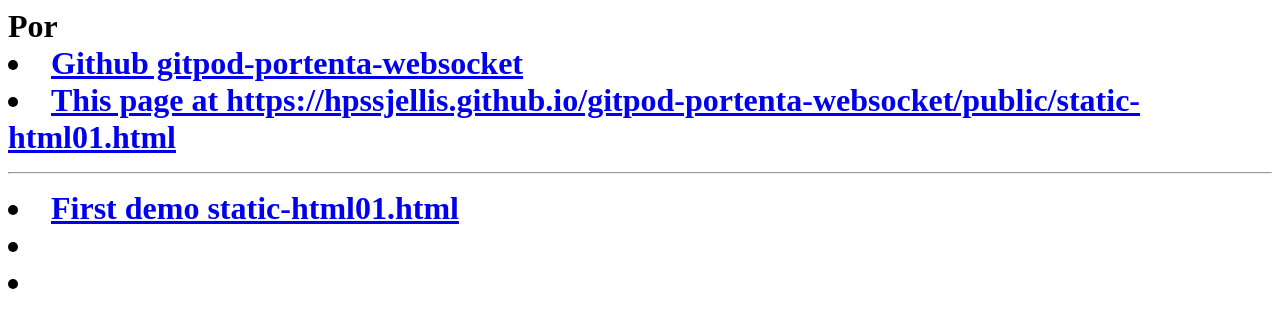
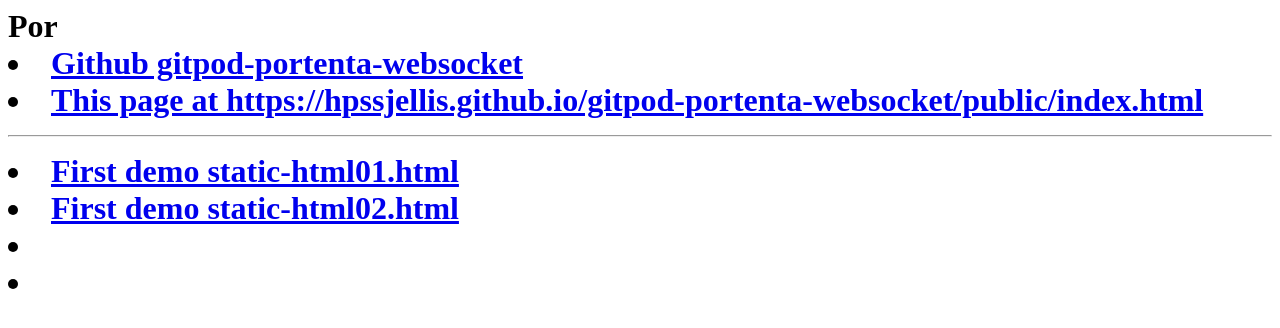
Before and after one commit to hpssjellis/gitpod-portenta-websocket, a website: page public/index.html in a window 1280 px wide. Drawn offline with Linux system fonts and the light colour scheme.

Commit message:
Update index.html

```diff
--- a/public/index.html
+++ b/public/index.html
@@ -1,8 +1,9 @@
 <h1> Por
 
 <li><a href="https://github.com/hpssjellis/gitpod-portenta-websocket">Github gitpod-portenta-websocket</a>
-<li><a href="https://hpssjellis.github.io/gitpod-portenta-websocket/public/static-html01.html">This page at https://hpssjellis.github.io/gitpod-portenta-websocket/public/static-html01.html</a>
+<li><a href="https://hpssjellis.github.io/gitpod-portenta-websocket/public/index.html">This page at https://hpssjellis.github.io/gitpod-portenta-websocket/public/index.html</a>
 <hr>
 <li><a href="static-html01.html">First demo static-html01.html</a>
+<li><a href="static-html02.html">First demo static-html02.html</a>
 <li><a href=""></a>
 <li><a href=""></a>
```
